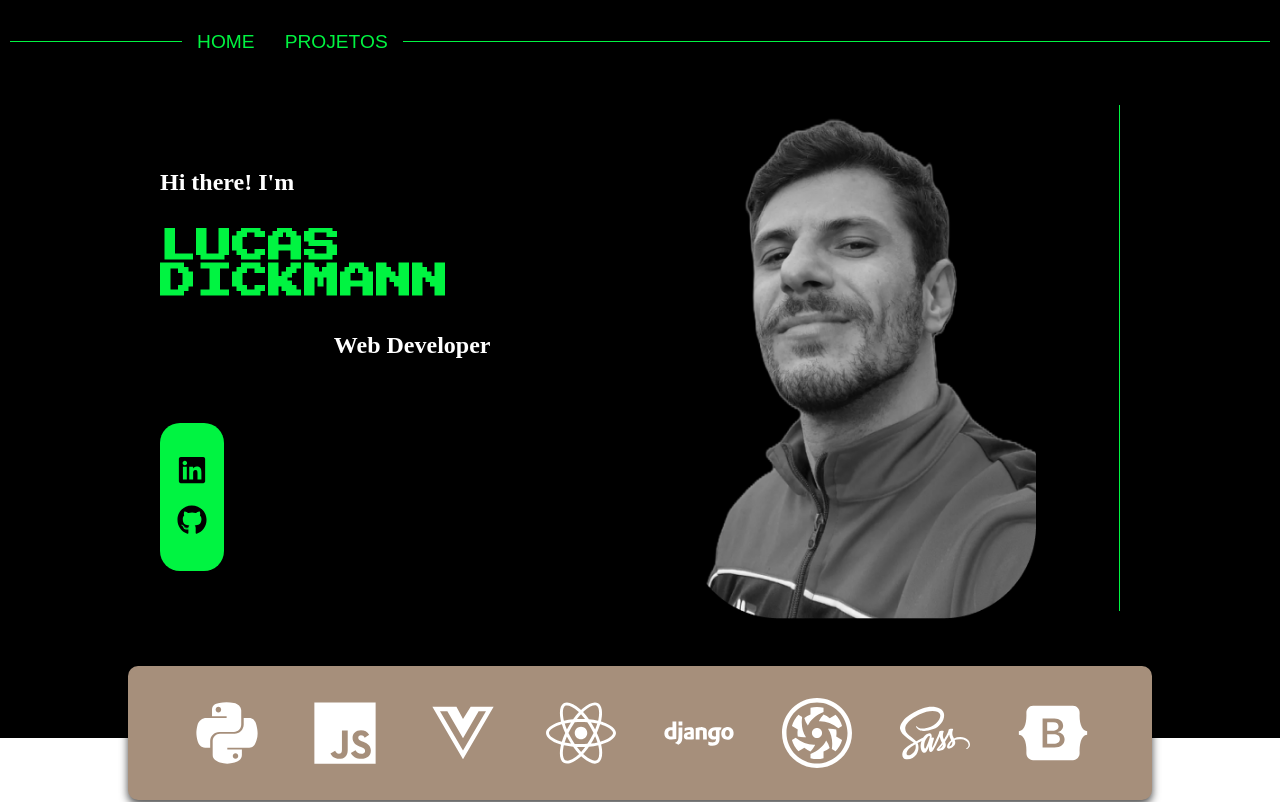
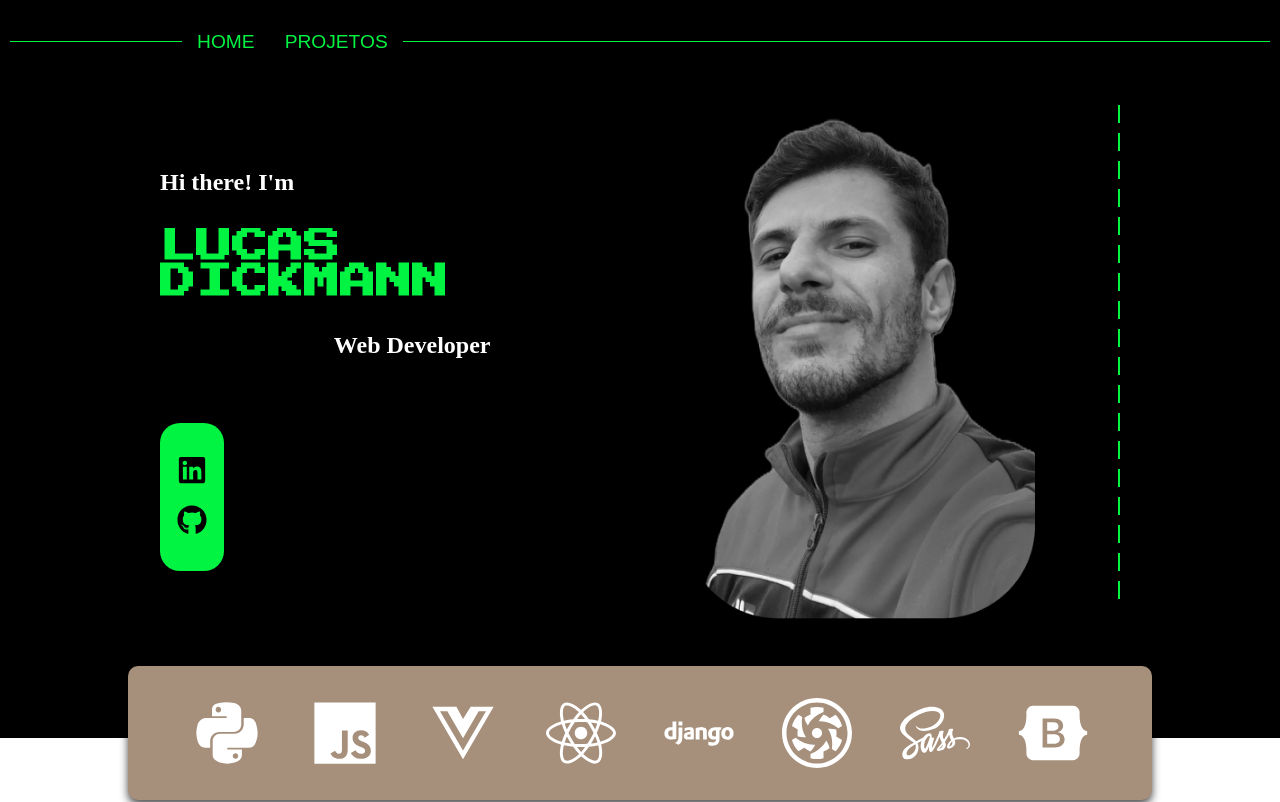
Before and after one commit to ldickmann/ldickmann.github.io, a React (Vite) app: page / in a window 1280 px wide. Shown: the top 802 px of the page. Built offline with nearby package versions, Linux system fonts and the light colour scheme.

Commit message:
FEAT: DividerComponent Ajustado para poder passar o taanho da linha pontilhada e a distancia entre eles por props

```diff
--- a/src/components/Banner/Banner.styles.js
+++ b/src/components/Banner/Banner.styles.js
@@ -75,9 +75,3 @@ export const ContainerImage = styled.div`
     display: none;
   }
 `;
-
-export const Divider = styled.div`
-  width: 1px;
-  height: 506px;
-  background-color: var(--color-green);
-`;
--- a/src/components/Banner/index.jsx
+++ b/src/components/Banner/index.jsx
@@ -10,8 +10,8 @@ import {
   TitleFooter,
   ContainerSocialMedia,
   ContainerImage,
-  Divider,
 } from "./Banner.styles";
+import DividerComponent from "../DividerComponent";
 
 const Banner = () => {
   return (
@@ -28,22 +28,36 @@ const Banner = () => {
           <a
             href="https://www.linkedin.com/in/lucas-dickmann"
             target="_blank"
-            rel="noopener noreferrer"
-          >
-            <FaLinkedin size={30} color={"#000000"} />
+            rel="noopener noreferrer">
+            <FaLinkedin
+              size={30}
+              color={"#000000"}
+            />
           </a>
           <a
             href="https://www.github.com/ldickmann"
             target="_blank"
-            rel="noopener noreferrer"
-          >
-            <FaGithub size={30} color={"#000000"} />
+            rel="noopener noreferrer">
+            <FaGithub
+              size={30}
+              color={"#000000"}
+            />
           </a>
         </ContainerSocialMedia>
       </ContainerText>
       <ContainerImage>
-        <ImageComponent src={"./images/perfil.png"} alt={"Lucas Dickmann"} />
-        <Divider />
+        <ImageComponent
+          src={"./images/perfil.png"}
+          alt={"Lucas Dickmann"}
+        />
+        <DividerComponent
+          orientation="vertical"
+          width="2px"
+          height="500px"
+          variant="dotted"
+          dashSize={18}
+          dashGap={10}
+        />
       </ContainerImage>
     </BannerContainer>
   );
--- a/src/components/DividerComponent/index.jsx
+++ b/src/components/DividerComponent/index.jsx
@@ -2,19 +2,33 @@ import PropTypes from "prop-types";
 import styled from "styled-components";
 
 const StyledDivider = styled.div`
-  /* Estilização da linha - props para poder passar linha pontilhada ou sólida & horizontal ou vertical */
+  /* Estilização da linha - props para poder passar linha pontilhada ou sólida e o
+  * tamanho do pontilhado e a distância entre eles & horizontal ou vertical
+  */
   ${(props) =>
     props.variant === "dotted"
       ? props.orientation === "vertical"
         ? `
-  background-color: transparent;
-  border-left: ${props.width} dotted var(--color-green);
+  width: ${props.width};
   height: ${props.height};
+  background: repeating-linear-gradient(
+    to bottom,
+    var(--color-green),
+    var(--color-green) ${props.dashSize}px,
+    transparent ${props.dashSize}px,
+    transparent ${props.dashSize + props.dashGap}px
+  );
   `
         : `
-  background-color: transparent;
-  border-top: ${props.height} dotted var(--color-green);
+  height: ${props.height};
   width: ${props.width};
+  background: repeating-linear-gradient(
+    to right,
+    var(--color-green),
+    var(--color-green) ${props.dashSize}px,
+    transparent ${props.dashSize}px,
+    transparent ${props.dashSize + props.dashGap}px
+  );
   `
       : `
   background-color: var(--color-green);
@@ -28,6 +42,8 @@ const DividerComponent = ({
   width = "400px",
   height = "2px",
   variant = "solid",
+  dashSize = 8,
+  dashGap = 4,
 }) => {
   return (
     <StyledDivider
@@ -35,6 +51,8 @@ const DividerComponent = ({
       width={width}
       height={height}
       variant={variant}
+      dashSize={dashSize}
+      dashGap={dashGap}
     />
   );
 };
@@ -44,6 +62,8 @@ DividerComponent.propTypes = {
   width: PropTypes.string,
   height: PropTypes.string,
   variant: PropTypes.oneOf(["solid", "dotted"]),
+  dashSize: PropTypes.number,
+  dashGap: PropTypes.number,
 };
 
 export default DividerComponent;
```
